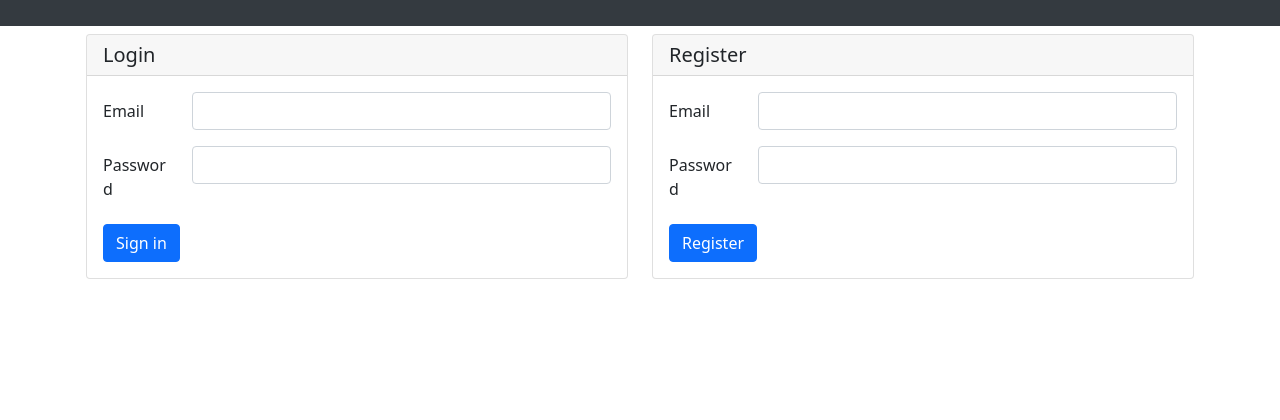
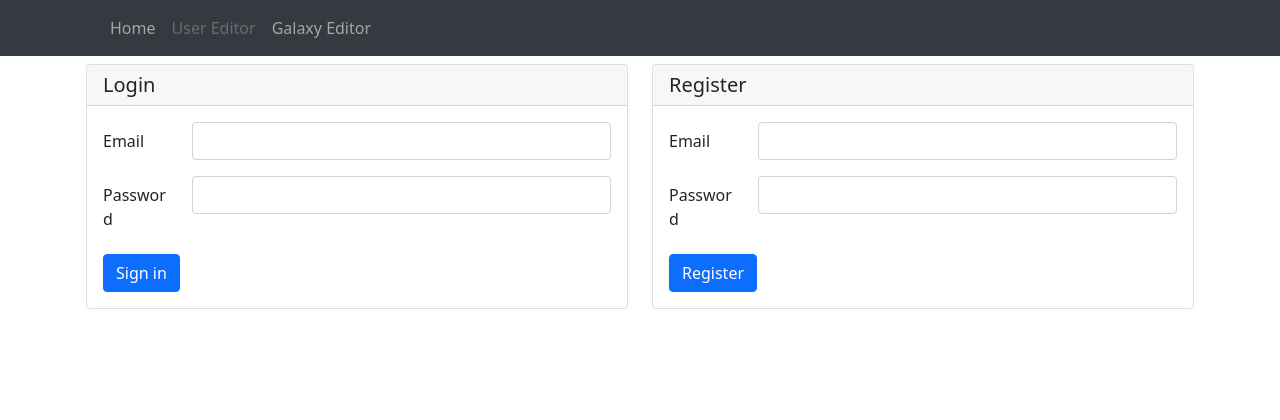
Before and after one commit to nfreader/spacesim, a PHP site: template resources/views/home.twig in a window 1280 px wide. Shown: the top 420 px of the page. Run offline with PHP 8.4, Linux system fonts and the light colour scheme; the template is opened without the code that fills it, so the values that code supplies are empty; some libraries are stand-ins or nearby versions.

Commit message:
Scaffolding galaxy editor

```diff
--- a/app/routes.php
+++ b/app/routes.php
@@ -11,4 +11,8 @@ return function (App $app){
     $group->post('/login', \ssim\Action\Account\Login::class)->setName('login');
     $group->get('/logout', \ssim\Action\Account\Logout::class)->setName('logout');
   });
+
+  $app->group('/galaxy', function (RouteCollectorProxy $group){
+    $group->get('/', \ssim\Action\Galaxy\ViewGalaxy::class)->setName('galaxy.view');
+  });
 };
--- a/resources/views/base/index.html
+++ b/resources/views/base/index.html
@@ -7,6 +7,7 @@
 
     <!-- Bootstrap CSS -->
     <link rel="stylesheet" href="https://stackpath.bootstrapcdn.com/bootstrap/5.0.0-alpha1/css/bootstrap.min.css" integrity="sha384-r4NyP46KrjDleawBgD5tp8Y7UzmLA05oM1iAEQ17CSuDqnUK2+k9luXQOfXJCJ4I" crossorigin="anonymous">
+    <script src="https://cdn.jsdelivr.net/npm/@fortawesome/fontawesome-free@5.13.1/js/all.min.js" integrity="sha256-HkXXtFRaflZ7gjmpjGQBENGnq8NIno4SDNq/3DbkMgo=" crossorigin="anonymous"></script>
     <style>
     #ssim_version_tag {
       position: fixed;
@@ -18,11 +19,27 @@
     <title>{{app.name}}</title>
   </head>
   <body>
-    <nav class="navbar static-top navbar-dark bg-dark">
+    <nav class="navbar navbar-expand-lg static-top navbar-dark bg-dark">
       <div class="container">
         <a class="navbar-brand" href="{{url_for('home')}}">{{app.name}}</a>
+        <div class="collapse navbar-collapse" id="navbarNav">
+          <ul class="navbar-nav">
+            <li class="nav-item">
+              <a class="nav-link" href="{{url_for('home')}}">Home</a>
+            </li>
+            <li class="nav-item">
+              <a class="nav-link disabled" href="#">User Editor</a>
+            </li>
+            <li class="nav-item">
+              <a class="nav-link" href="{{url_for('galaxy.view')}}">Galaxy Editor</a>
+            </li>
+          </ul>
+        </div>
         {% if user %}
           <span>
+        <button class="navbar-toggler" type="button" data-toggle="collapse" data-target="#navbarNav" aria-controls="navbarNav" aria-expanded="false" aria-label="Toggle navigation">
+          <span class="navbar-toggler-icon"></span>
+        </button>
             <a class="btn btn-sm btn-outline-danger" type="button" href="{{url_for('logout')}}">Logout</a>
           </span>
         {% endif %}
--- /dev/null
+++ b/resources/views/galaxy/view.twig
@@ -0,0 +1,6 @@
+{% extends 'base/index.html' %}
+{% block page %}
+<h1>Galaxy Editor</h1>
+<hr>
+
+{% endblock %}
--- a/resources/views/home.twig
+++ b/resources/views/home.twig
@@ -3,7 +3,11 @@
 {% if not user %}
   {% include 'forms/account.html' %}
 {% else %}
-  <p>Sint deserunt deserunt ut amet culpa nulla veniam nisi nulla. Consectetur exercitation eiusmod nostrud cupidatat officia. Tempor tempor deserunt laboris duis est ut incididunt culpa ea et consectetur do minim ullamco. Et dolore deserunt veniam amet proident Lorem aute cupidatat incididunt sint Lorem aute. Irure aliquip nisi sunt exercitation consequat aliqua magna minim culpa in quis irure.</p>
+  <div class="row">
+    <div class="col-md-6">
+    {% include 'user/common/menu.twig' %}
+    </div>
+  </div>
 {% endif %}
 
 
--- a/src/Action/ActionHandler.php
+++ b/src/Action/ActionHandler.php
@@ -1,6 +1,7 @@
 <?php
 
 namespace ssim\Action;
+
 
 class ActionHandler {
 
--- a/src/Repository/Permissions.php
+++ b/src/Repository/Permissions.php
@@ -26,7 +26,7 @@ class Permissions extends Repository {
     $user = $this->db->row("SELECT p.flag, p.last_update FROM ssim_permissions p WHERE p.user = ?", $user);
     foreach($this->flags as $p => $v) {
       if($user->flag & $v){
-        $this->perms[] = $p;
+        $this->perms[$p] = true;
       }
     }
     return $this->perms;
```
Also changed, not shown: resources/views/user/common/menu.twig (added, +15 -0 lines), src/Action/Galaxy/ViewGalaxy.php (added, +26 -0 lines).
